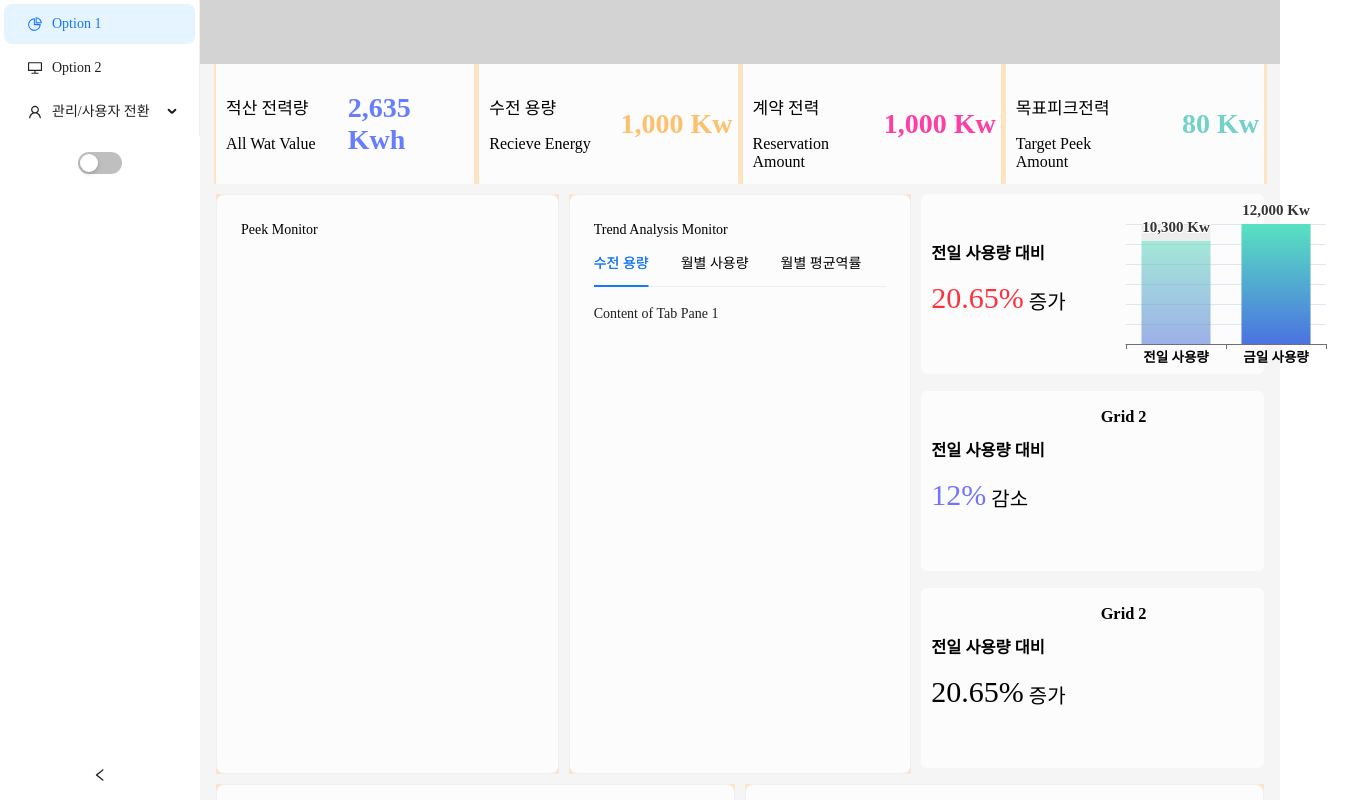
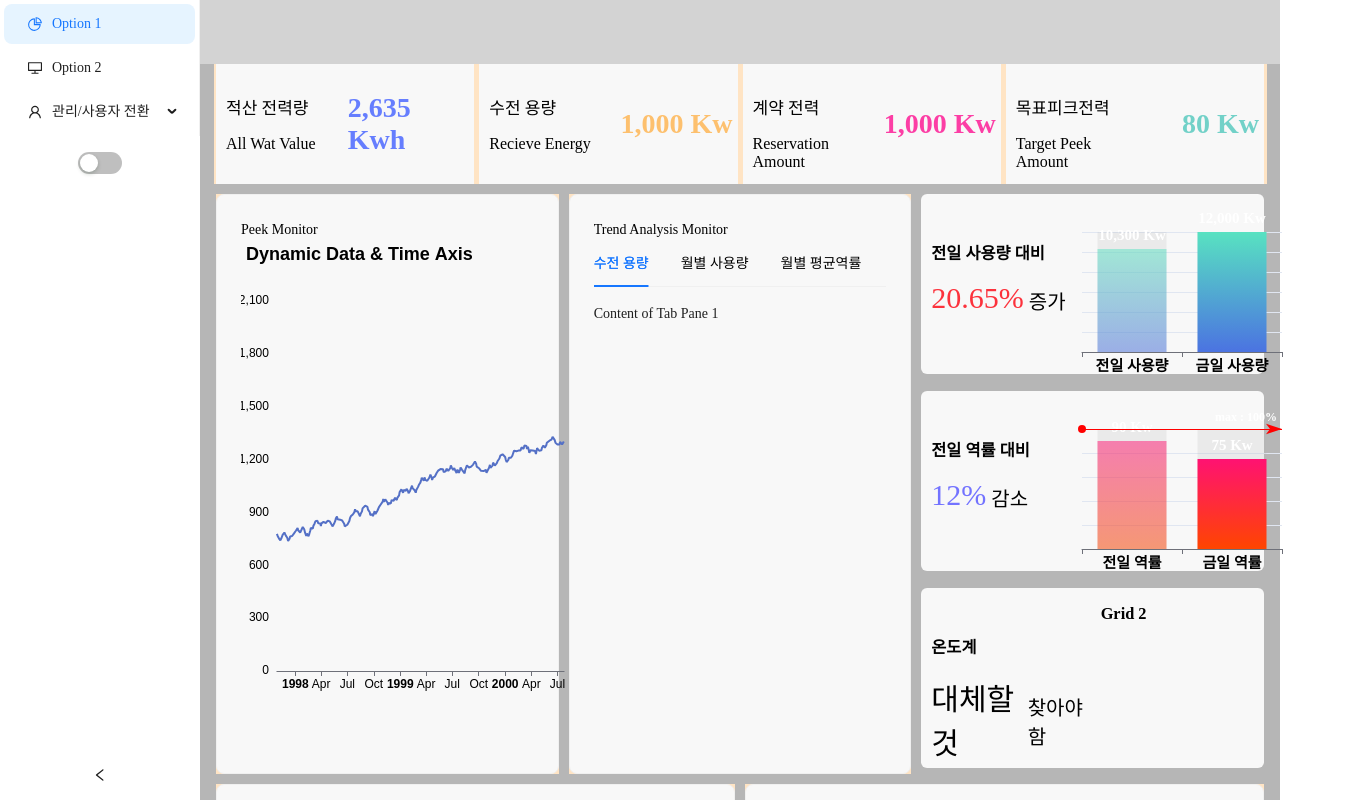
Before and after one commit to kbs6138/fems-workHome, a React (Create React App) app: page / in a window 1280 px wide. Shown: the top 800 px of the page, 1351 px wide, since content can reach past the window. Built offline with nearby package versions, Linux system fonts and the light colour scheme; the HTML template or start-up script is replaced by a standard one.

Commit message:
테마 잡는 즁

```diff
--- a/src/Components/Charts/PeekChart.jsx
+++ b/src/Components/Charts/PeekChart.jsx
@@ -0,0 +1,124 @@
+// PeekChart.jsx
+import React, { useEffect, useContext } from 'react';
+import * as echarts from 'echarts';
+import { ThemeContext } from '../../Components/ThemeContext';
+
+const PeekChart = () => {
+  const { isDarkMode } = useContext(ThemeContext);
+
+  useEffect(() => {
+    var chartDom = document.getElementById('Peekchart');
+    var myChart = echarts.init(chartDom);
+    var option;
+
+    function randomData() {
+      now = new Date(+now + oneDay);
+      value = value + Math.random() * 21 - 10;
+      return {
+        name: now.toString(),
+        value: [
+          [now.getFullYear(), now.getMonth() + 1, now.getDate()].join('/'),
+          Math.round(value)
+        ]
+      };
+    }
+
+    let data = [];
+    let now = new Date(1997, 9, 3);
+    let oneDay = 24 * 3600 * 1000;
+    let value = Math.random() * 1000;
+
+    for (var i = 0; i < 1000; i++) {
+      data.push(randomData());
+    }
+
+    const getTextColor = () => {
+      return isDarkMode ? '#ffffff' : '#000000';
+    };
+
+    const updateChartOptions = () => {
+      const textColor = getTextColor();
+
+      option = {
+        title: {
+          text: 'Dynamic Data & Time Axis',
+          textStyle: {
+            color: textColor
+          }
+        },
+        tooltip: {
+          trigger: 'axis',
+          formatter: function (params) {
+            params = params[0];
+            var date = new Date(params.name);
+            return (
+              date.getDate() +
+              '/' +
+              (date.getMonth() + 1) +
+              '/' +
+              date.getFullYear() +
+              ' : ' +
+              params.value[1]
+            );
+          },
+          axisPointer: {
+            animation: false
+          }
+        },
+        xAxis: {
+          type: 'time',
+          splitLine: {
+            show: false
+          },
+          axisLabel: {
+            color: textColor
+          }
+        },
+        yAxis: {
+          type: 'value',
+          boundaryGap: [0, '100%'],
+          splitLine: {
+            show: false
+          },
+          axisLabel: {
+            color: textColor
+          }
+        },
+        series: [
+          {
+            name: 'Fake Data',
+            type: 'line',
+            showSymbol: false,
+            data: data
+          }
+        ]
+      };
+
+      myChart.setOption(option);
+    };
+
+    updateChartOptions();
+
+    setInterval(function () {
+      for (var i = 0; i < 5; i++) {
+        data.shift();
+        data.push(randomData());
+      }
+      myChart.setOption({
+        series: [
+          {
+            data: data
+          }
+        ]
+      });
+    }, 1000);
+
+    return () => {
+      myChart.dispose();
+    };
+  }, [isDarkMode]);
+
+  return <div id="Peekchart" style={{ width: '100%', height: '500px' }}></div>;
+};
+
+export default PeekChart;
--- a/src/Components/Charts/RightChart1.jsx
+++ b/src/Components/Charts/RightChart1.jsx
@@ -17,7 +17,7 @@ const RightChart1 = () => {
         axisLabel: {
           fontWeight: 'bold', // X축 레이블 텍스트 굵기 설정
           color: isDarkMode ? '#fff' : 'black',
-          fontSize: '13.5px',
+          fontSize: '15px',
           fontFamily: 'NanumSquareNeo'
         }
       },
@@ -52,7 +52,8 @@ const RightChart1 = () => {
             formatter: (params) => `${params.value.toLocaleString()} Kw`,
             fontWeight: 'bold', // 텍스트 굵기 설정
             fontSize: '15px',
-            fontFamily: 'NanumSquareNeo'
+            fontFamily: 'NanumSquareNeo',
+            color:'white'
           }
         }
       ]
@@ -69,7 +70,7 @@ const RightChart1 = () => {
     <div
       id="RightChart1"
       className="RightChart1"
-      style={{ width: '250px', height: '250px', marginTop:'-30px' }} // 인라인 스타일로 부모 요소의 크기에 맞게 설정
+      style={{ width: '250px', height: '250px',position:'absolute', top:'85%', left:'50%', transform:'translate(-50%, -50%)' }} // 인라인 스타일로 부모 요소의 크기에 맞게 설정
     ></div>
   );
 };
--- /dev/null
+++ b/src/Components/Charts/RightChart2.jsx
@@ -0,0 +1,97 @@
+import React, { useEffect, useContext } from 'react';
+import * as echarts from 'echarts';
+import { ThemeContext } from '../ThemeContext'; // ThemeContext 경로는 프로젝트 구조에 맞게 수정
+import './Charts.css';  // 필요한 CSS 파일을 import
+
+const RightChart2 = () => {
+    const { isDarkMode } = useContext(ThemeContext);
+
+    useEffect(() => {
+        const chartDom = document.getElementById('RightChart2');
+        const myChart = echarts.init(chartDom);
+
+        const option = {
+            xAxis: {
+                type: 'category',
+                data: ['전일 역률', '금일 역률'],
+                axisLabel: {
+                    fontWeight: 'bold', // X축 레이블 텍스트 굵기 설정
+                    color: isDarkMode ? '#fff' : 'black',
+                    fontSize: '15px',
+                    fontFamily: 'NanumSquareNeo'
+                }
+            },
+            yAxis: {
+                type: 'value',
+                axisLabel: {
+                    show: false
+                }
+            },
+            series: [
+                {
+                    data: [
+                        { value: 90, name: '전일 역률' },
+                        { value: 75, name: '금일 역률' }
+                    ],
+                    type: 'bar',
+                    showBackground: true,
+                    itemStyle: {
+                        color: (params) => params.name === '전일 역률'
+                            ? new echarts.graphic.LinearGradient(0, 0, 0, 1, [
+                                { offset: 1, color: 'rgba(255, 69, 0, 0.5)' },
+                                { offset: 0, color: 'rgba(255, 18, 114, 0.5)' },
+                            ])
+                            : new echarts.graphic.LinearGradient(0, 0, 0, 1, [
+                                { offset: 1, color: 'rgba(255, 69, 0, 1)' },
+                                { offset: 0, color: 'rgba(255, 18, 114, 1)' },
+                            ])
+                    },
+                    label: {
+                        show: true,
+                        position: 'top',
+                        formatter: (params) => `${params.value.toLocaleString()} Kw`,
+                        fontWeight: 'bold', // 텍스트 굵기 설정
+                        fontSize: '15px',
+                        fontFamily: 'NanumSquareNeo',
+                        color: 'white'
+                    },
+                    markLine: {
+                        data: [
+                            {
+                                yAxis: 100,
+                                label: {
+                                    formatter: 'max : 100%',
+                                    position: 'insideEndTop', // 레이블 위치를 그래프 안쪽으로 이동
+                                    fontWeight: 'bold', // 텍스트 굵기 설정
+                                    fontSize: '12px',
+                                    fontFamily: 'NanumSquareNeo',
+                                    color: 'white'
+                                }
+                            }
+                        ],
+                        lineStyle: {
+                            color: 'red',
+                            type: 'solid'
+                        }
+                    }
+                }
+            ]
+        };
+
+        myChart.setOption(option);
+
+        return () => {
+            myChart.dispose();
+        };
+    }, [isDarkMode]);
+
+    return (
+        <div
+            id="RightChart2"
+            className="RightChart2"
+            style={{ width: '250px', height: '250px', position: 'absolute', top: '85%', left: '50%', transform: 'translate(-50%, -50%)' }} // 인라인 스타일로 부모 요소의 크기에 맞게 설정
+        ></div>
+    );
+};
+
+export default RightChart2;
--- a/src/Layouts/Main/Main.css
+++ b/src/Layouts/Main/Main.css
@@ -12,10 +12,14 @@
   }
 
   .bg-light {
-    background-color: #fcfcfc;
+    background-color: #f8f8f8;
   }
 
   /* 다크 모드일 때 ant-tabs-tab 스타일 */
   .ant-tabs-tab-dark {
     color: #fff ;
   }
+
+  .ant-layout{
+    background-color: rgb(182, 182, 182);
+  }
--- a/src/Layouts/Main/Main.jsx
+++ b/src/Layouts/Main/Main.jsx
@@ -5,6 +5,9 @@ import RightBottomMainTabs from '../../Components/Tabs/MainTabs/Right-Bottom-Mai
 import CenterMainTabs from '../../Components/Tabs/MainTabs/Center-MainTabs';
 import { ThemeContext } from '../../Components/ThemeContext';
 import RightChart1 from '../../Components/Charts/RightChart1';
+import RightChart2 from '../../Components/Charts/RightChart2';
+import PeekChart from '../../Components/Charts/PeekChart';
+
 import './Main.css';
 
 const { Content } = Layout;
@@ -98,6 +101,7 @@ const AppMain = () => {
                     <div className='Main-Center-Content1'>
                         <Card className={`Card1 ${TxtTheme} ${BgTheme}`}>
                             <h8>Peek Monitor</h8>
+                            <PeekChart/>
                         </Card>
                     </div>
                 </Col>
@@ -136,7 +140,7 @@ const AppMain = () => {
                             <Row gutter={[16, 12]}>
                                 <Col span={12}>
                                 <div  className="Card2-grid-text" >
-                                        <h3>전일 사용량 대비</h3>
+                                        <h3>전일 역률 대비</h3>
                                         <span className="Card2-grid-Percent-text">
                                             <span className="Card2-grid-Percent-value">12%</span>
                                             <p className="Card2-grid-Percent-Near-text">감소</p>
@@ -145,7 +149,7 @@ const AppMain = () => {
                                 </Col>
                                 <Col span={12}>
                                     <div className="Card3-grid-chart">
-                                        <h3>Grid 2</h3>
+                                        <RightChart2/>
                                     </div>
                                 </Col>
                             </Row>
@@ -157,12 +161,11 @@ const AppMain = () => {
                             <Row gutter={[16, 12]}>
                                 <Col span={12}>
                                     <div  className="Card3-grid-text" >
-                                        <h3>전일 사용량 대비</h3>
+                                        <h3>온도계</h3>
                                         <span className="Card3-grid-Percent-text">
-                                            <span className="Card3-grid-Percent-value">20.65%</span>
-                                            <p className="Card3-grid-Percent-Near-text">증가</p>
+                                            <span className="Card3-grid-Percent-value">대체할 것</span>
+                                            <p className="Card3-grid-Percent-Near-text">찾아야함</p>
                                         </span>
-
                                     </div>
                                 </Col>
                                 <Col span={12}>
```
